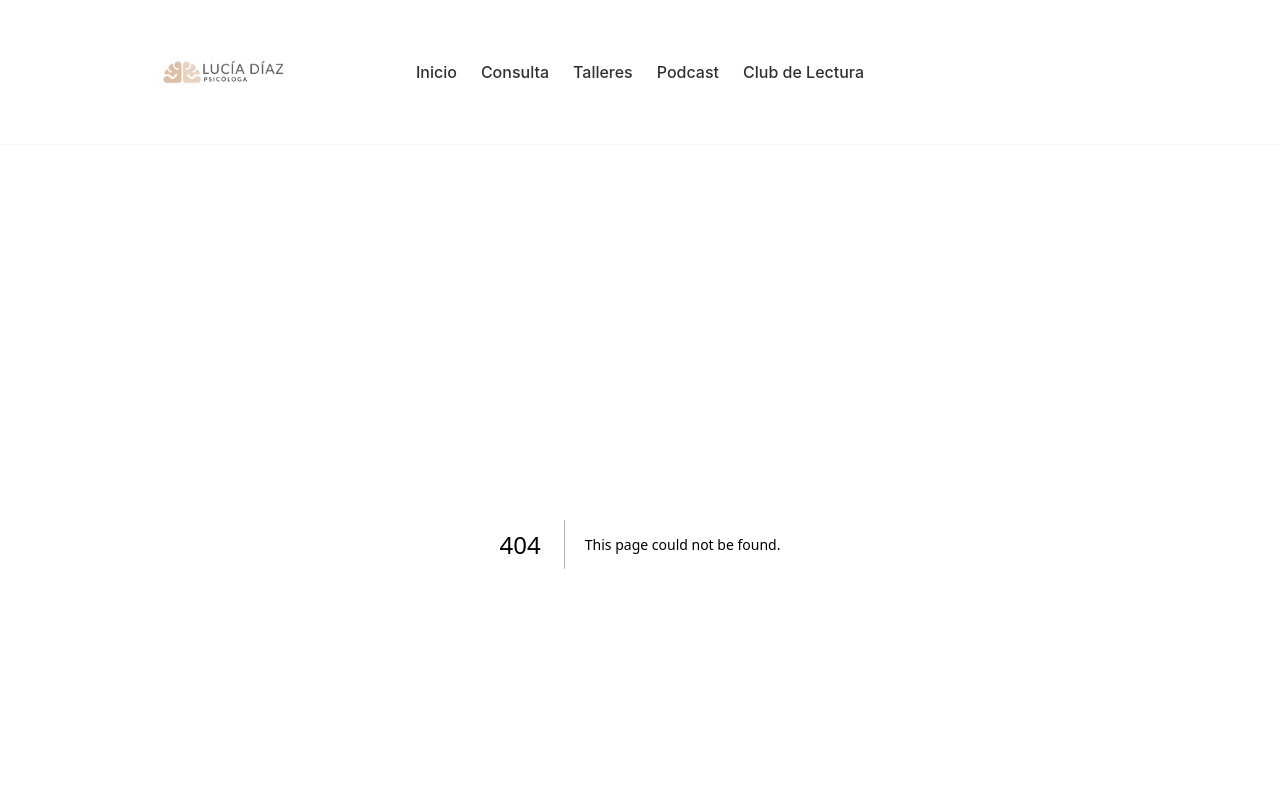
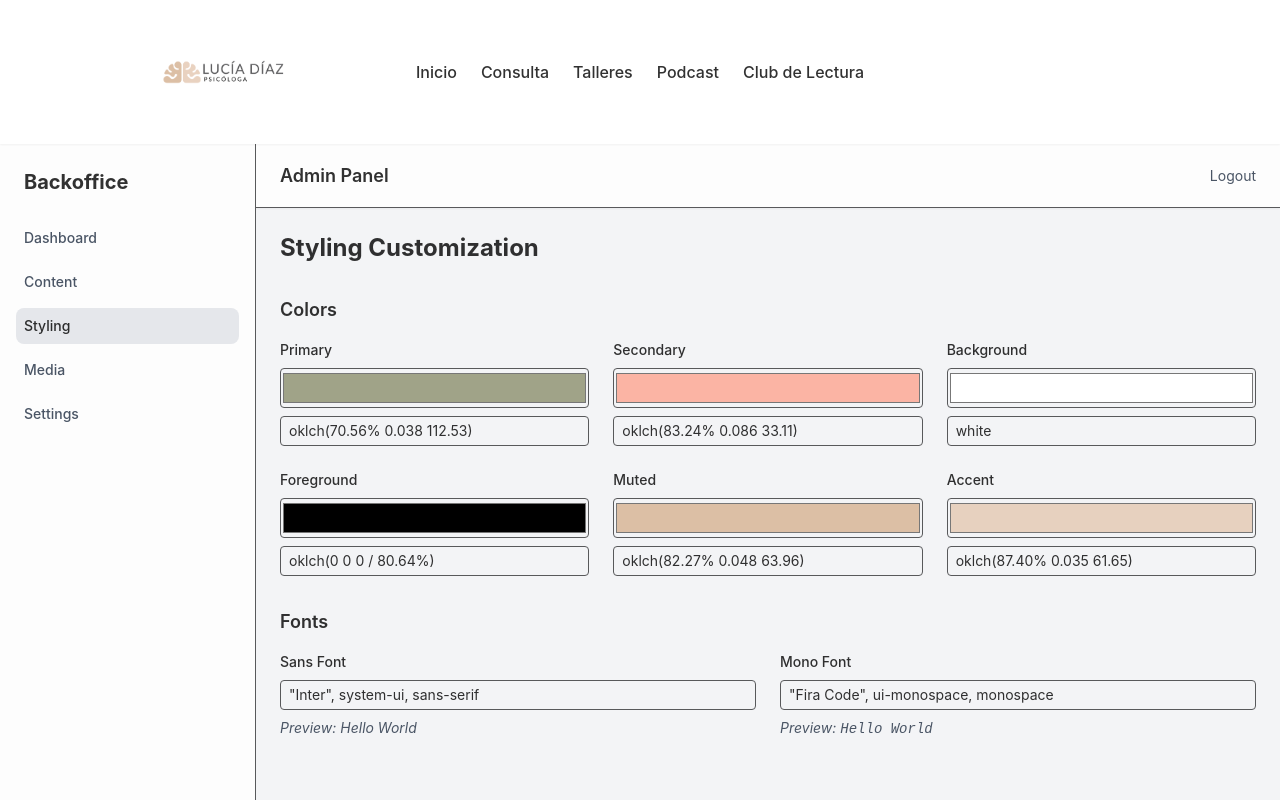
Before and after one commit to fregam/ldp, a Next.js app: page /Admin/Styling in a window 1280 px wide. Before the commit this address had no page. Shown: the top 800 px of the page. Built offline with nearby package versions, Linux system fonts and the light colour scheme.

Commit message:
feat(auth): added login page

```diff
--- a/package.json
+++ b/package.json
@@ -13,6 +13,7 @@
     "@fortawesome/react-fontawesome": "^0.2.2",
     "@material-tailwind/react": "^2.1.10",
     "clsx": "^2.1.1",
+    "culori": "^4.0.1",
     "daisyui": "^5.0.35",
     "embla-carousel": "^8.6.0",
     "embla-carousel-autoplay": "^8.6.0",
@@ -20,6 +21,7 @@
     "framer-motion": "^12.9.4",
     "lucide-react": "^0.503.0",
     "next": "15.3.1",
+    "next-auth": "^4.24.11",
     "radix-ui": "^1.3.4",
     "react": "^19.0.0",
     "react-dom": "^19.0.0",
@@ -29,6 +31,7 @@
   "devDependencies": {
     "@eslint/eslintrc": "^3",
     "@tailwindcss/postcss": "^4",
+    "@types/culori": "^4.0.0",
     "@types/node": "^20",
     "@types/react": "^19.1.2",
     "@types/react-dom": "^19.1.3",
--- /dev/null
+++ b/src/app/Admin/Login/page.tsx
@@ -0,0 +1,55 @@
+"use client";
+
+import { signIn } from "next-auth/react";
+import { useState } from "react";
+import { useRouter } from "next/navigation";
+
+export default function AdminLoginPage() {
+  const router = useRouter();
+  const [error, setError] = useState("");
+
+  const handleLogin = async (e: React.FormEvent<HTMLFormElement>) => {
+    e.preventDefault();
+    const formData = new FormData(e.currentTarget);
+    const res = await signIn("credentials", {
+      redirect: false,
+      username: formData.get("username"),
+      password: formData.get("password"),
+    });
+
+    if (res?.ok) {
+      router.push("/Admin");
+    } else {
+      setError("Invalid credentials");
+    }
+  };
+
+  return (
+    <div className="min-h-screen flex items-center justify-center bg-gray-100 p-4">
+      <form onSubmit={handleLogin} className="bg-white p-6 rounded shadow-md w-full space-y-4">
+        <h1 className="text-xl font-semibold text-gray-800">Admin Login</h1>
+        {error && <p className="text-red-500 text-sm">{error}</p>}
+        <input
+          name="username"
+          type="text"
+          placeholder="Username"
+          className="w-full border p-2 rounded"
+          required
+        />
+        <input
+          name="password"
+          type="password"
+          placeholder="Password"
+          className="w-full border p-2 rounded"
+          required
+        />
+        <button
+          type="submit"
+          className="w-full bg-black text-white py-2 rounded hover:bg-green-800 transition"
+        >
+          Sign In
+        </button>
+      </form>
+    </div>
+  );
+}
--- /dev/null
+++ b/src/app/Admin/Styling/page.tsx
@@ -0,0 +1,125 @@
+"use client";
+
+import { useEffect, useState } from "react";
+import { parse, formatHex, converter } from "culori";
+
+const oklchToHex = (oklchValue: string): string => {
+  const parsed = parse(oklchValue);
+  return parsed ? formatHex(parsed) : "#ffffff";
+};
+
+const hexToOklch = (hex: string): string => {
+  const toOklch = converter("oklch");
+  const parsed = parse(hex);
+  const oklch = parsed ? toOklch(parsed) : null;
+  if (!oklch) return "";
+  return `oklch(${(oklch.l * 100).toFixed(2)}% ${oklch.c.toFixed(3)} ${oklch.h?.toFixed(2)})`;
+};
+
+const colorVars = [
+  { name: "Primary", var: "--color-primary" },
+  { name: "Secondary", var: "--color-secondary" },
+  { name: "Background", var: "--color-background" },
+  { name: "Foreground", var: "--color-foreground" },
+  { name: "Muted", var: "--color-muted" },
+  { name: "Accent", var: "--color-accent" },
+];
+
+const fontVars = [
+  { name: "Sans", var: "--font-sans" },
+  { name: "Mono", var: "--font-mono" },
+];
+
+export default function StylingPage() {
+  const [colors, setColors] = useState<Record<string, string>>({});
+  const [fonts, setFonts] = useState<Record<string, string>>({});
+
+  useEffect(() => {
+    const computed = getComputedStyle(document.documentElement);
+    const initialColors: Record<string, string> = {};
+    const initialFonts: Record<string, string> = {};
+
+    colorVars.forEach(({ var: v }) => {
+      initialColors[v] = computed.getPropertyValue(v).trim();
+    });
+
+    fontVars.forEach(({ var: v }) => {
+      initialFonts[v] = computed.getPropertyValue(v).trim();
+    });
+
+    setColors(initialColors);
+    setFonts(initialFonts);
+
+    // TODO: In future, check localStorage or API here for persisted values
+  }, []);
+
+  const setColorVar = (key: string, value: string) => {
+    document.documentElement.style.setProperty(key, value);
+    setColors((prev) => ({ ...prev, [key]: value }));
+
+    // TODO: Save to localStorage or backend here
+  };
+
+  const setFontVar = (key: string, value: string) => {
+    document.documentElement.style.setProperty(key, value);
+    setFonts((prev) => ({ ...prev, [key]: value }));
+
+    // TODO: Save to localStorage or backend here
+  };
+
+  return (
+    <div className="space-y-8">
+      <h1 className="text-2xl font-bold">Styling Customization</h1>
+
+      {/* Colors */}
+      <section>
+        <h2 className="text-lg font-semibold mb-4">Colors</h2>
+        <div className="grid grid-cols-1 sm:grid-cols-2 lg:grid-cols-3 gap-6">
+          {colorVars.map(({ name, var: v }) => {
+            const currentOklch = colors[v];
+            const hex = oklchToHex(currentOklch || "");
+
+            return (
+              <div key={v} className="flex flex-col space-y-2">
+                <label className="text-sm font-medium">{name}</label>
+                <input
+                  type="color"
+                  value={hex}
+                  onChange={(e) => setColorVar(v, hexToOklch(e.target.value))}
+                  className="w-full h-10 rounded border"
+                />
+                <input
+                  type="text"
+                  value={currentOklch || ""}
+                  onChange={(e) => setColorVar(v, e.target.value)}
+                  className="text-sm border rounded px-2 py-1"
+                />
+              </div>
+            );
+          })}
+        </div>
+      </section>
+
+      {/* Fonts */}
+      <section>
+        <h2 className="text-lg font-semibold mb-4">Fonts</h2>
+        <div className="grid grid-cols-1 sm:grid-cols-2 gap-6">
+          {fontVars.map(({ name, var: v }) => (
+            <div key={v} className="flex flex-col space-y-2">
+              <label className="text-sm font-medium">{name} Font</label>
+              <input
+                type="text"
+                value={fonts[v] || ""}
+                onChange={(e) => setFontVar(v, e.target.value)}
+                className="text-sm border rounded px-2 py-1"
+              />
+              <div className="text-sm italic text-gray-600">
+                Preview: <span style={{ fontFamily: fonts[v] }}>Hello World</span>
+              </div>
+            </div>
+          ))}
+        </div>
+      </section>
+    </div>
+  );
+}
--- /dev/null
+++ b/src/app/Admin/layout.tsx
@@ -0,0 +1,29 @@
+// import { getServerSession } from "next-auth";
+import { redirect } from "next/navigation";
+import Sidebar from "@/components/admin/Sidebar";
+import TopBar from "@/components/admin/Topbar";
+// import { authOptions } from "@/app/api/auth/[...nextAuth]/route";
+
+export default async function AdminLayout({
+  children,
+}: {
+  children: React.ReactNode;
+}) {
+  // const session = await getServerSession(authOptions);
+  const session = true;
+
+
+  if (!session) {
+    redirect("/Admin/Login");
+  }
+
+  return (
+    <div className="flex h-screen bg-gray-100">
+      <Sidebar />
+      <div className="flex flex-col flex-1 overflow-hidden">
+        <TopBar />
+        <main className="flex-1 overflow-y-auto p-6">{children}</main>
+      </div>
+    </div>
+  );
+}
--- /dev/null
+++ b/src/app/Admin/page.tsx
@@ -0,0 +1,9 @@
+
+export default function AdminDashboard() {
+    return (
+      <div className="text-gray-800">
+        <h1 className="text-3xl font-bold mb-4"></h1>
+        <p>Hola tuli ! Aqui vas a poder modificar tu contenido y estilos.</p>
+      </div>
+    );
+  }
--- /dev/null
+++ b/src/app/api/auth/[...nextAuth]/authOptions.ts
@@ -0,0 +1,27 @@
+// app/api/auth/[...nextauth]/authOptions.ts
+import { type NextAuthOptions } from "next-auth";
+import Credentials from "next-auth/providers/credentials";
+
+export const authOptions: NextAuthOptions = {
+  providers: [
+    Credentials({
+      name: "Admin Login",
+      credentials: {
+        username: { label: "Username", type: "text" },
+        password: { label: "Password", type: "password" },
+      },
+      async authorize(credentials) {
+        if (
+          credentials?.username === "admin" &&
+          credentials?.password === "supersecret"
+        ) {
+          return { id: "1", name: "Admin", role: "admin" };
+        }
+        return null;
+      },
+    }),
+  ],
+  pages: {
+    signIn: "/Admin/Login",
+  },
+};
--- /dev/null
+++ b/src/app/api/auth/[...nextAuth]/route.ts
@@ -0,0 +1,6 @@
+// app/api/auth/[...nextauth]/route.ts
+import NextAuth from "next-auth";
+import { authOptions } from "./authOptions";
+
+const handler = NextAuth(authOptions);
+export { handler as GET, handler as POST };
--- /dev/null
+++ b/src/components/admin/Sidebar.tsx
@@ -0,0 +1,37 @@
+'use client'
+
+import Link from "next/link";
+import { usePathname } from "next/navigation";
+
+const navItems = [
+  { href: "/Admin", label: "Dashboard" },
+  { href: "/Admin/Content", label: "Content" },
+  { href: "/Admin/Styling", label: "Styling" },
+  { href: "/Admin/Media", label: "Media" },
+  { href: "/Admin/Settings", label: "Settings" },
+];
+
+export default function Sidebar() {
+  const pathname = usePathname();
+
+  return (
+    <aside className="w-64 bg-white border-r h-full">
+      <div className="p-6 font-bold text-xl">Backoffice</div>
+      <nav className="flex flex-col space-y-2 px-4">
+        {navItems.map((item) => (
+          <Link
+            key={item.href}
+            href={item.href}
+            className={`p-2 rounded-md text-sm font-medium ${
+              pathname === item.href
+                ? "bg-gray-200 text-black"
+                : "text-gray-600 hover:bg-gray-100"
+            }`}
+          >
+            {item.label}
+          </Link>
+        ))}
+      </nav>
+    </aside>
+  );
+}
--- /dev/null
+++ b/src/components/admin/Topbar.tsx
@@ -0,0 +1,9 @@
+// components/admin/TopBar.tsx
+export default function TopBar() {
+    return (
+      <header className="bg-white border-b h-16 flex items-center justify-between px-6 shadow-sm">
+        <div className="text-lg font-semibold">Admin Panel</div>
+        <button className="text-sm text-gray-600 hover:text-black">Logout</button>
+      </header>
+    );
+  }
```
Also changed, not shown: src/components/admin/LoginForm.tsx (added), 1 other file (tests, documents, lock files or other folders).
